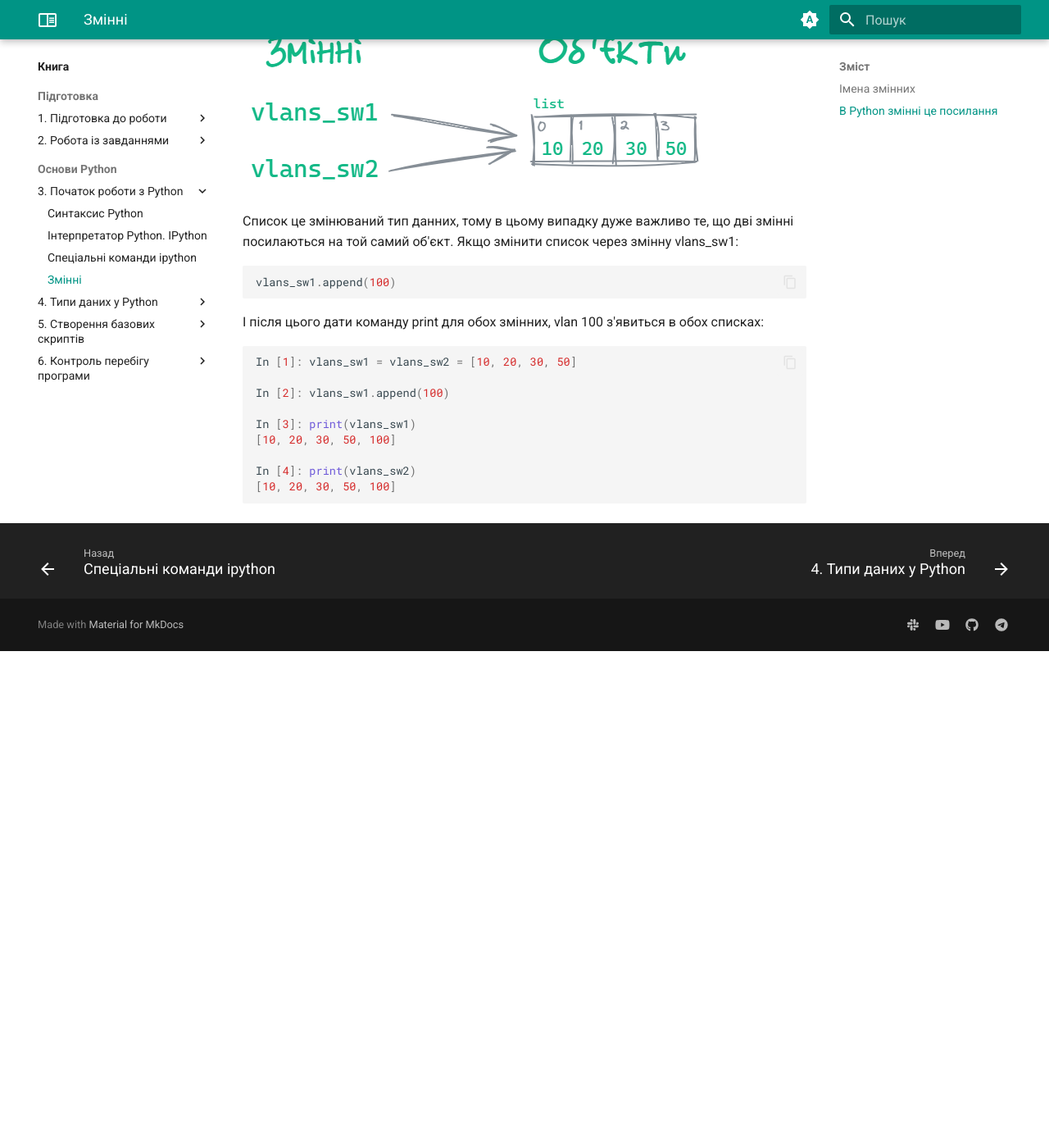
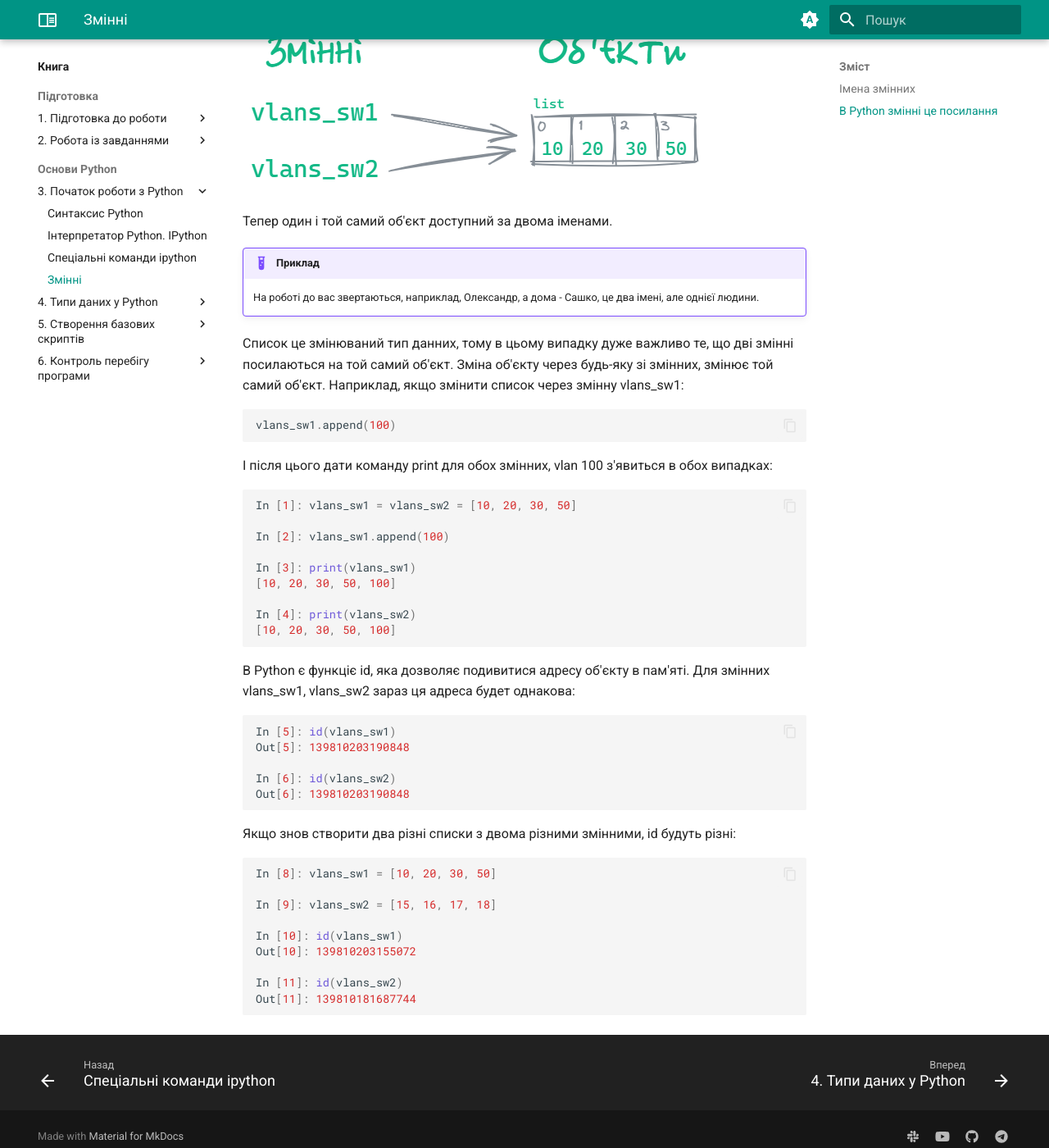
Before and after one commit to natenka/pyneng.io, an MkDocs documentation site: the page built from docs/book/03-start/variables.md, in a window 1280 px wide and 1400 px high, scrolled down 1946 px. Shown: the whole window at 82% size. Built offline with MkDocs 1.6.1 and Material for MkDocs 9.7.7, drawn with Linux system fonts in a browser that asks for light colours; before the commit the page ends 2740 px from its top, so only the background shows below that.

Commit message:
UPD book 03: variables

````diff
--- a/docs/book/03-start/variables.md
+++ b/docs/book/03-start/variables.md
@@ -64,15 +64,24 @@ vlans_sw1 = vlans_sw2 = [10, 20, 30, 50]
 
 ![vars2](https://pyneng.io/assets/images/variables_2.png)
 
+Тепер один і той самий об'єкт доступний за двома іменами.
 
-Список це змінюваний тип данних, тому в цьому випадку дуже важливо те, що дві змінні посилаються на той самий об'єкт.
-Якщо змінити список через змінну vlans_sw1:
+!!! example "Приклад"
+
+	На роботі до вас звертаються, наприклад, Олександр, а дома - Сашко,
+	це два імені, але однієї людини.
+
+
+Список це змінюваний тип данних, тому в цьому випадку дуже важливо те, що дві
+змінні посилаються на той самий об'єкт. Зміна об'єкту через будь-яку зі
+змінних, змінює той самий об'єкт.  Наприклад, якщо змінити список через змінну
+vlans_sw1:
 
 ```python
 vlans_sw1.append(100)
 ```
 
-І після цього дати команду print для обох змінних, vlan 100 з'явиться в обох списках:
+І після цього дати команду print для обох змінних, vlan 100 з'явиться в обох випадках:
 
 ```python
 In [1]: vlans_sw1 = vlans_sw2 = [10, 20, 30, 50]
@@ -85,3 +94,28 @@ In [3]: print(vlans_sw1)
 In [4]: print(vlans_sw2)
 [10, 20, 30, 50, 100]
 ```
+
+В Python є функціє id, яка дозволяє подивитися адресу об'єкту в пам'яті. Для
+змінних vlans_sw1, vlans_sw2 зараз ця адреса будет однакова:
+
+```python
+In [5]: id(vlans_sw1)
+Out[5]: 139810203190848
+
+In [6]: id(vlans_sw2)
+Out[6]: 139810203190848
+```
+
+Якщо знов створити два різні списки з двома різними змінними, id будуть різні:
+
+```python
+In [8]: vlans_sw1 = [10, 20, 30, 50]
+
+In [9]: vlans_sw2 = [15, 16, 17, 18]
+
+In [10]: id(vlans_sw1)
+Out[10]: 139810203155072
+
+In [11]: id(vlans_sw2)
+Out[11]: 139810181687744
+```
````
